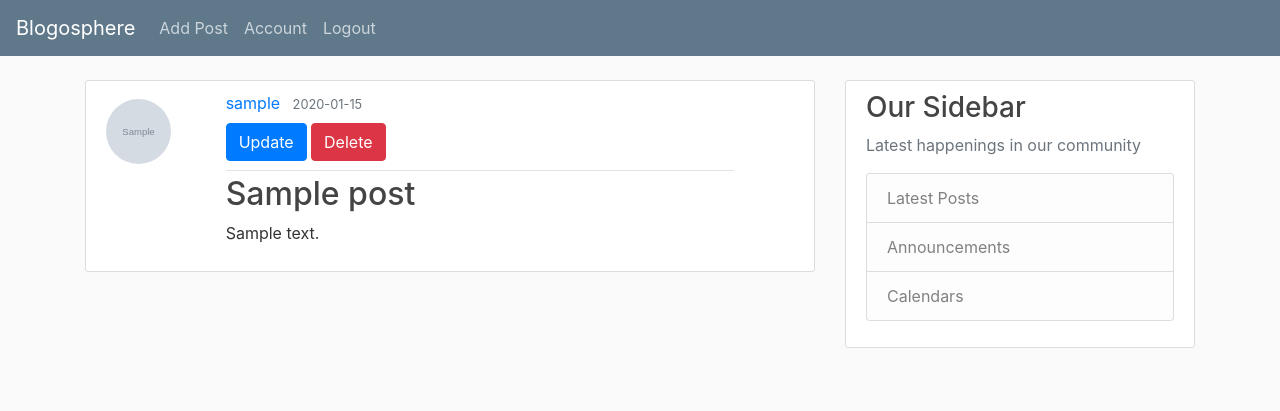
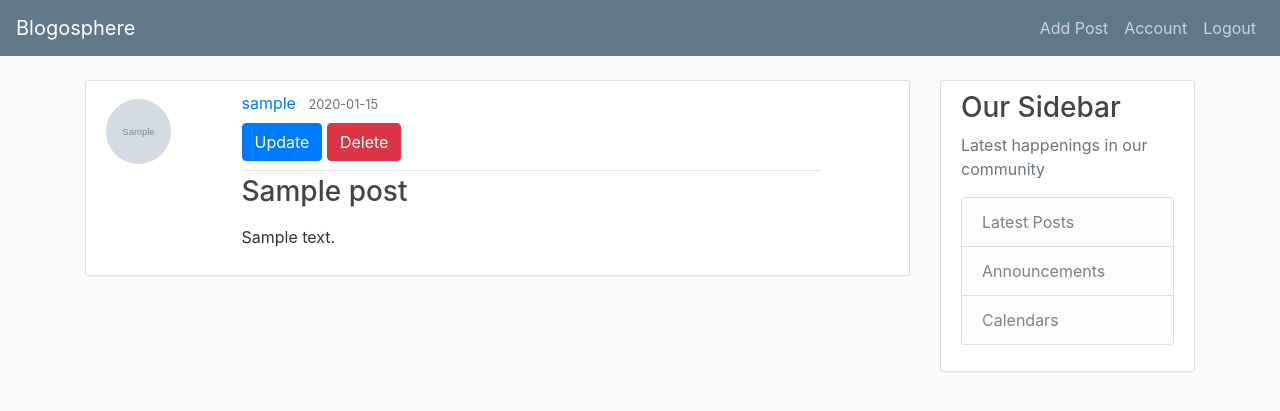
Before and after one commit to rohithjnv96/on_blog, a Flask app: page /post/1 in a window 1280 px wide. Shown: the top 411 px of the page. Run offline with Flask 3, Linux system fonts and the light colour scheme; a user stored in the database is signed in; tables that the repository leaves empty hold one stand-in row (values such as "Sample post"); grey boxes marked "Sample" are stand-in pictures.

Commit message:
Minor Improvements
* Made posts look consistent in all pages.
* Minor changes to font sizing in all posts.
* Post content justified

```diff
--- a/on_blog/templates/home.html
+++ b/on_blog/templates/home.html
@@ -14,9 +14,9 @@
                         post.author.username }}</a>
                     <small class="text-muted">{{ post.time.strftime('%Y-%m-%d') }}</small>
                 </div>
-                <h2><a class="article-title" href="{{url_for('posts.post', post_id = post.id)}}">{{ post.title }}</a>
+                <h2><a class="article-title h3" href="{{url_for('posts.post', post_id = post.id)}}">{{ post.title }}</a>
                 </h2>
-                <p class="article-content mt-4 ">{{ post.content }}</p>
+                <p class="article-content mt-3 text-justify">{{ post.content }}</p>
             </div>
         </div>
     </div>
--- a/on_blog/templates/layout.html
+++ b/on_blog/templates/layout.html
@@ -21,7 +21,7 @@
             </button>
 
               <div class="collapse navbar-collapse" id="navbarText">
-                  <ul class="navbar-nav mr-auto">
+                  <ul class="navbar-nav ml-auto">
                       {% if current_user.is_authenticated %}
                             <li class="nav-item">
                                 <a class="nav-link" href="{{ url_for('posts.new_post')}}"> Add Post </a>
@@ -49,7 +49,7 @@
 
       <main role="main" class="container">
         <div class="row">
-          <div class="col-md-8">
+          <div class="col-md-9">
             <!-- with_categories - allows us to grab success param from run.py -->
             {% with messages = get_flashed_messages(with_categories=True)%}
                 {% if messages %}
@@ -62,7 +62,7 @@
             {% endwith %}
             {% block content %}{% endblock %}
           </div>
-          <div class="col-md-4">
+          <div class="col-md-3">
             <div class="content-section">
               <h3>Our Sidebar</h3>
               <p class='text-muted'>Latest happenings in our community
--- a/on_blog/templates/post.html
+++ b/on_blog/templates/post.html
@@ -44,8 +44,8 @@
                     </div>
                     {% endif %}
                 </div>
-                <h2 class="article-title">{{ post.title }}</a></h2>
-                <p class="article-content">{{ post.content }}</p>
+                <h2 class="article-title h3">{{ post.title }}</a></h2>
+                <p class="article-content mt-3 text-justify">{{ post.content }}</p>
             </div>
         </div>
     </div>
--- a/on_blog/templates/user_posts.html
+++ b/on_blog/templates/user_posts.html
@@ -14,8 +14,8 @@
                     <a class="mr-2" href="{{url_for('posts.user_posts', username=post.author.username)}}">{{ post.author.username }}</a>
                     <small class="text-muted">{{ post.time.strftime('%Y-%m-%d') }}</small>
                 </div>
-                <h2><a class="article-title" href="{{url_for('posts.post', post_id = post.id)}}">{{ post.title }}</a></h2>
-                <p class="article-content mt-4 ">{{ post.content }}</p>
+                <h2><a class="article-title h3" href="{{url_for('posts.post', post_id = post.id)}}">{{ post.title }}</a></h2>
+                <p class="article-content mt-3 text-justify">{{ post.content }}</p>
             </div>
         </div>
     </div>
```
